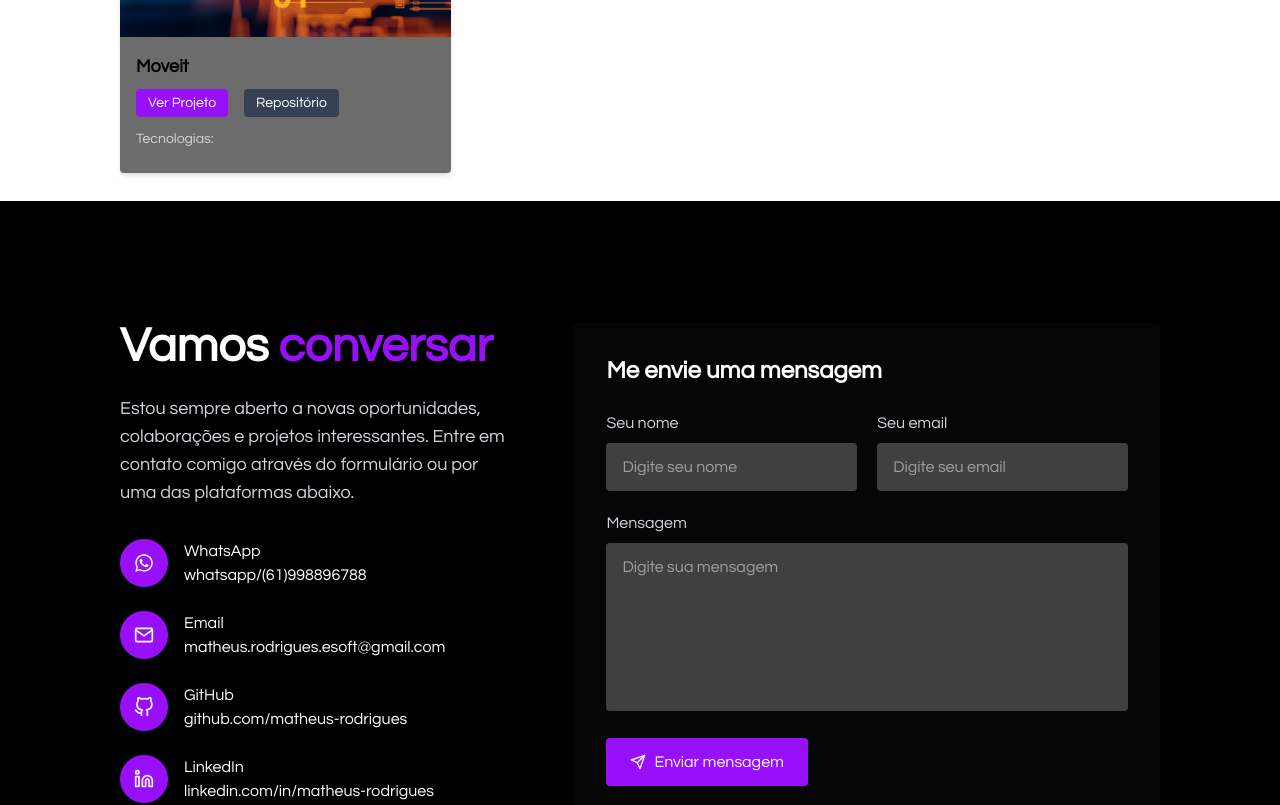
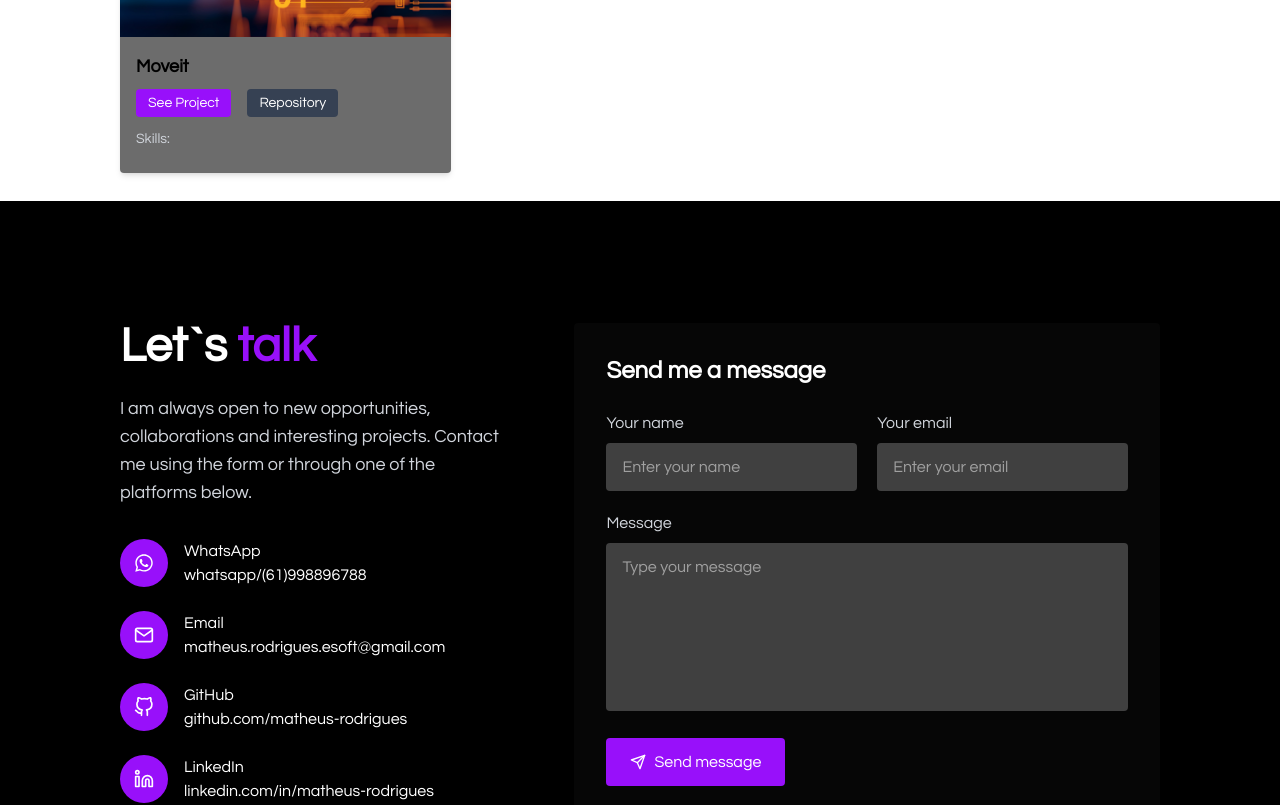
Before and after one commit to MatheusRodriguesEsoft/web-profile, a Next.js app: page / in a window 1280 px wide. Shown: the part 2240-3045 px from the top of the page. Built offline with nearby package versions, Linux system fonts and the light colour scheme.

Commit message:
language

```diff
--- a/src/components/CardWork.tsx
+++ b/src/components/CardWork.tsx
@@ -26,18 +26,18 @@ export const CardWork = ({ work }: CardWorkProps) => {
             className="bg-(--color-default) hover:bg-(--color-default-hover) text-white px-3 py-1 rounded text-sm duration-300 ease-in-out"
             target="_blank"
           >
-            Ver Projeto
+            See Project
           </Link>
           <Link
             href={work.repo}
             className="bg-gray-700 hover:bg-gray-800 text-white px-3 py-1 rounded text-sm duration-300 ease-in-out"
             target="_blank"
           >
-            Repositório
+            Repository
           </Link>
         </div>
         <div className="mt-2">
-          <p className="text-sm text-gray-300 mb-2">Tecnologias:</p>
+          <p className="text-sm text-gray-300 mb-2">Skills:</p>
           <ul className="flex flex-wrap gap-2">
             {work.skills.map((skill) => (
               <li key={skill.id} className="group">
--- a/src/components/ContactsSection.tsx
+++ b/src/components/ContactsSection.tsx
@@ -2,7 +2,7 @@
 import { useContext } from "react";
 import { ActionsContext } from "@/context/ActionsContext";
 import { FiMail, FiGithub, FiLinkedin, FiSend } from "react-icons/fi";
-import { FaWhatsapp } from 'react-icons/fa'
+import { FaWhatsapp } from "react-icons/fa";
 
 export const ContactsSection = () => {
   const { sectionRefs } = useContext(ActionsContext);
@@ -18,16 +18,16 @@ export const ContactsSection = () => {
           {/* Informações de contato */}
           <div className="w-full lg:w-2/5">
             <h2 className="text-4xl sm:text-5xl font-bold text-white mb-6">
-              Vamos <span className="text-purple-600">conversar</span>
+              Let`s <span className="text-purple-600">talk</span>
             </h2>
             <p className="text-gray-300 mb-8 text-lg">
-              Estou sempre aberto a novas oportunidades, colaborações e projetos
-              interessantes. Entre em contato comigo através do formulário ou
-              por uma das plataformas abaixo.
+              I am always open to new opportunities, collaborations and
+              interesting projects. Contact me using the form or through one of
+              the platforms below.
             </p>
 
             <div className="space-y-6 mb-10">
-            <div className="flex items-center gap-4">
+              <div className="flex items-center gap-4">
                 <div className="w-12 h-12 rounded-full bg-(--color-default) flex items-center justify-center">
                   <FaWhatsapp className="text-white text-xl" />
                 </div>
@@ -102,14 +102,14 @@ export const ContactsSection = () => {
           <div className="w-full lg:w-3/5">
             <div className="bg-neutral-950/60 rounded p-6 sm:p-8">
               <h3 className="text-2xl font-bold text-white mb-6">
-                Me envie uma mensagem
+                Send me a message
               </h3>
 
               <form onSubmit={() => {}} className="space-y-5">
                 <div className="grid grid-cols-1 sm:grid-cols-2 gap-5">
                   <div>
                     <label htmlFor="name" className="block text-gray-300 mb-2">
-                      Seu nome
+                    Your name
                     </label>
                     <input
                       type="text"
@@ -117,13 +117,13 @@ export const ContactsSection = () => {
                       name="name"
                       required
                       className="w-full bg-neutral-700 text-white px-4 py-3 rounded focus:outline-none focus:ring-2 focus:ring-purple-600"
-                      placeholder="Digite seu nome"
+                      placeholder="Enter your name"
                     />
                   </div>
 
                   <div>
                     <label htmlFor="email" className="block text-gray-300 mb-2">
-                      Seu email
+                    Your email
                     </label>
                     <input
                       type="email"
@@ -131,14 +131,14 @@ export const ContactsSection = () => {
                       name="email"
                       required
                       className="w-full bg-neutral-700 text-white px-4 py-3 rounded focus:outline-none focus:ring-2 focus:ring-purple-600"
-                      placeholder="Digite seu email"
+                      placeholder="Enter your email"
                     />
                   </div>
                 </div>
 
                 <div>
                   <label htmlFor="message" className="block text-gray-300 mb-2">
-                    Mensagem
+                  Message
                   </label>
                   <textarea
                     id="message"
@@ -146,7 +146,7 @@ export const ContactsSection = () => {
                     required
                     rows={6}
                     className="w-full bg-neutral-700 text-white px-4 py-3 rounded focus:outline-none focus:ring-2 focus:ring-purple-600 resize-none"
-                    placeholder="Digite sua mensagem"
+                    placeholder="Type your message"
                   ></textarea>
                 </div>
 
@@ -157,7 +157,7 @@ export const ContactsSection = () => {
                   >
                     <>
                       <FiSend />
-                      <span>Enviar mensagem</span>
+                      <span>Send message</span>
                     </>
                   </button>
                 </div>
@@ -169,8 +169,8 @@ export const ContactsSection = () => {
         <div className="border-t border-neutral-800 py-6">
           <div className="w-full max-w-[1440px] mx-auto px-4 sm:px-6 md:px-8 lg:px-12 flex flex-col sm:flex-row justify-center items-center">
             <p className="text-sm text-gray-500 mb-4 sm:mb-0">
-              © {currentYear} by Matheus Rodrigues. Todos os direitos
-              reservados.
+              © {currentYear} by Matheus Rodrigues. All rights
+              reserved.
             </p>
           </div>
         </div>
```
